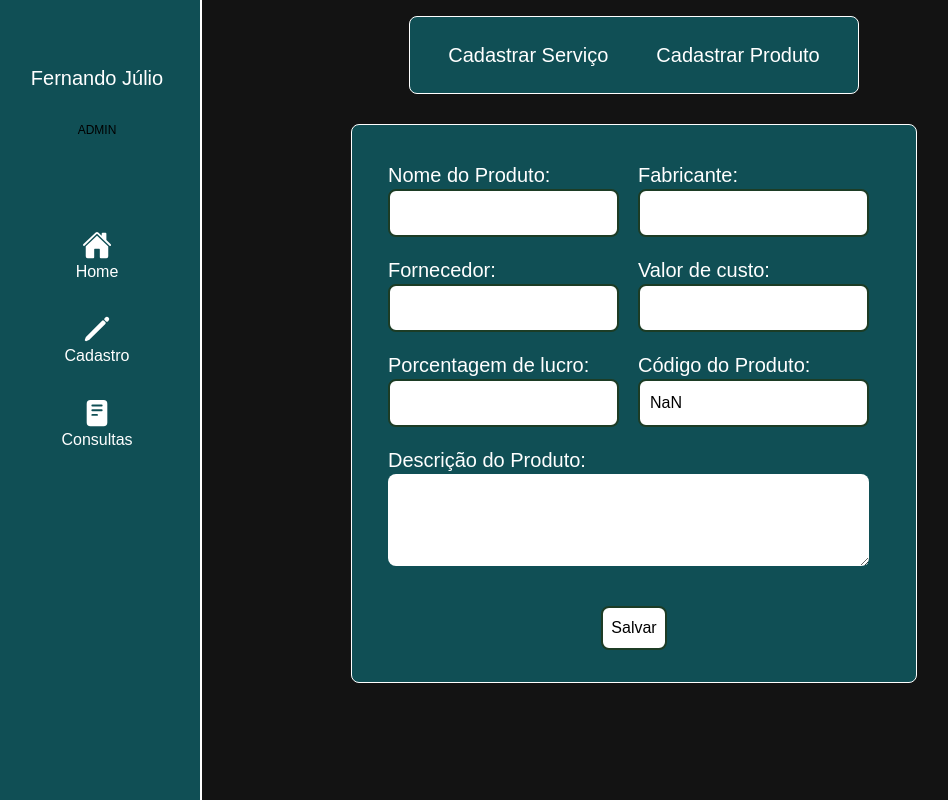
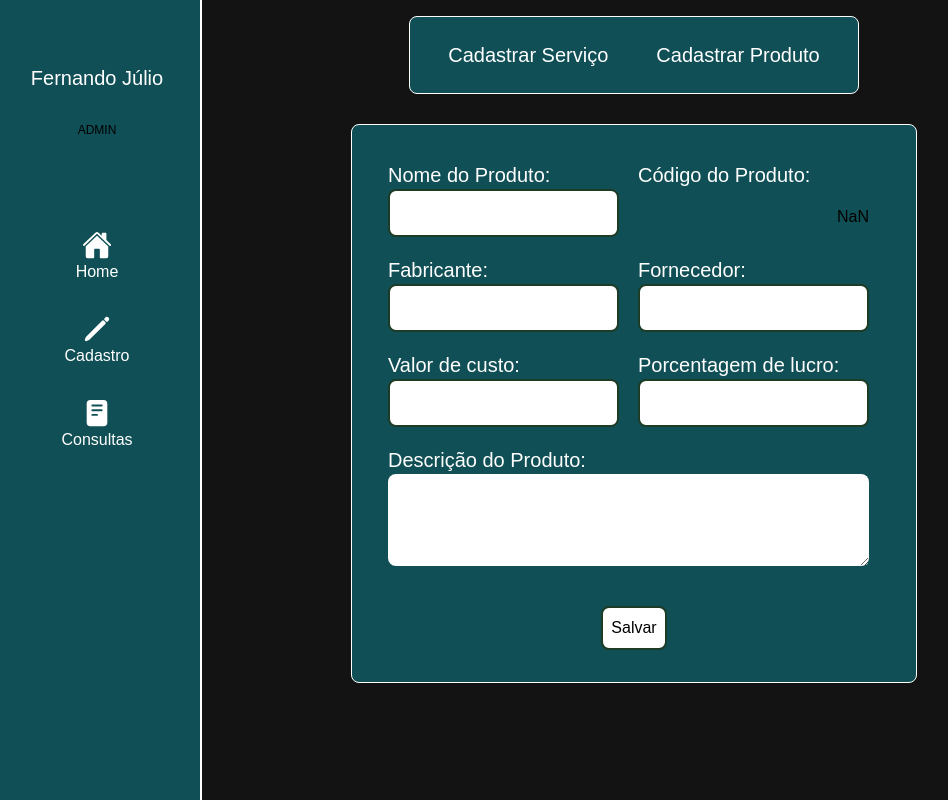
Before and after one commit to FernandoJMartins/Garagee, a Next.js app: page /Cadastro in a window 1280 px wide. Both pictures are taken after a click on the element "Cadastrar Produto". Shown: the whole page, without its empty margins (6-954 px from the left). Built offline with nearby package versions, Linux system fonts and the light colour scheme; no server answers; the database is empty.

Commit message:
servicoADD fix

```diff
--- a/src/app/contexts/teste.js
+++ b/src/app/contexts/teste.js
@@ -187,7 +187,9 @@ export default function ServicoProvider({ children }) {
 
   };
   const createServico = async (servico) => {
-    const newServico = await create('servico', servico);
+    const id = await getLastCodFrom('servico');
+
+    const newServico = await create('servico', { ...servico, Código: id + 1});
 
     setServico(newServico);
     console.log(newServico)
@@ -208,8 +210,9 @@ export default function ServicoProvider({ children }) {
     setProduto(newProduto);
   };
 
-  const getNewId = async (Produto) => {
-    const lastCod = await getLastCodFrom('Produto');
+  const getNewId = async (resource) => {
+    const table = String(resource);
+    const lastCod = await getLastCodFrom(table);
     return lastCod + 1;
   }
 
--- a/src/components/Cadastro/CadProdutoForm.jsx
+++ b/src/components/Cadastro/CadProdutoForm.jsx
@@ -57,7 +57,7 @@ export default function CadProdutoForm(){
             </label>
             <input
               onChange={handleChange}
-              value={ProdutoData.Nome}
+
               type="text"
               name="Nome"
               id="nomeProduto"
@@ -65,6 +65,14 @@ export default function CadProdutoForm(){
               autoComplete="off"
               className="p-[10px] rounded-lg bg-white"
             />
+          </div>
+          <div id="IdProduto" className="m-1 flex flex-col mr-[15px] mb-[15px]">
+            <label className="text-xl text-white" htmlFor="IdProduto">
+              Código do Produto:
+            </label>
+            <div className="flex justify-center center align-center mt-4 ml-auto">
+            {cod}
+              </div>
           </div>
           <div
             id="fabricante"
@@ -75,7 +83,6 @@ export default function CadProdutoForm(){
             </label>
             <input
               onChange={handleChange}
-              value={ProdutoData.Fabricante}
               type="text"
               name="Fabricante"
               id="fabricante"
@@ -93,7 +100,6 @@ export default function CadProdutoForm(){
             </label>
             <input
               onChange={handleChange}
-              value={ProdutoData.Fornecedor}
               autoComplete="off"
               name="Fornecedor"
               id="Fornecedor"
@@ -110,7 +116,6 @@ export default function CadProdutoForm(){
             </label>
             <input
               onChange={handleChange}
-              value={ProdutoData.ValorCusto}
               type="text"
               name="ValorCusto"
               id="valorProduto"
@@ -131,7 +136,6 @@ export default function CadProdutoForm(){
             </label>
             <input
               onChange={handleChange}
-              value={ProdutoData.PorcentagemLucro}
               type="text"
               name="PorcentagemLucro"
               id="porcentagem_lucroProduto"
@@ -140,21 +144,7 @@ export default function CadProdutoForm(){
               className="p-[10px] rounded-lg bg-white"
             />
           </div>
-          <div id="IdProduto" className="m-1 flex flex-col mr-[15px] mb-[15px]">
-            <label className="text-xl text-white" htmlFor="IdProduto">
-              Código do Produto:
-            </label>
-            <input
-              onChange=""
-              value={cod}
-              type="text"
-              name="cod"
-              id="cod"
-              placeholder=""
-              autoComplete="off"
-              className="p-[10px] rounded-lg bg-white"
-            />
-          </div>
+
         </div>
         <div
           id="DescricaoProduto"
@@ -165,7 +155,6 @@ export default function CadProdutoForm(){
           </label>
           <textarea
             onChange={handleChange}
-            value={ProdutoData.Descrição}
             type="text"
             name="Descrição"
             id="Descrição"
--- a/src/components/Cadastro/CadServico.jsx
+++ b/src/components/Cadastro/CadServico.jsx
@@ -6,14 +6,19 @@ export default function CadServico(){
         servico,
         createServico
         } = useServico()
+
+
     const handleChange = (event) => {
         let { name, value } = event.target;
-
         setServico({ ...servico, [name]: value });
       };
 
+
     const handleFormSubmit = async (event) => {
         event.preventDefault();
+
+        let { name, value } = event.target;
+        setServico({ ...servico, [name]: value });
         await createServico(servico);
         alert("Serviço cadastrado com sucesso!")
       };
@@ -34,7 +39,6 @@ export default function CadServico(){
                         </label>
                         <input
                         onChange={handleChange}
-                        value={servico.Nome}
                         type="text"
                         name="Nome"
                         id="nomeServico"
@@ -51,7 +55,6 @@ export default function CadServico(){
                         </label>
                         <input
                         onChange={handleChange}
-                        value={servico.ValorCusto}
                         type="text"
                         name="ValorCusto"
                         id="ValorCustoServico"
@@ -68,7 +71,6 @@ export default function CadServico(){
                         </label>
                         <textarea
                             onChange={handleChange}
-                            value={servico.Descrição}
                             type="text"
                             name="Descrição"
                             id="DescricaoServico"
--- a/src/components/Cards/CardServicoConsulta.jsx
+++ b/src/components/Cards/CardServicoConsulta.jsx
@@ -5,7 +5,7 @@ export default function CardServicoConsulta({result}){
 
     <div className='flex justify-center items-center ml-[50px] pt-[30px]'>
     <div className="bg-white rounded-lg shadow-md p-6 max-w-xs mx-auto w-80">
-      <h2 className="text-xl font-semibold mb-4">Serviço de id: {result && result.ID}</h2>
+      <h2 className="text-xl font-semibold mb-4">Serviço de id: {result && result.Código}</h2>
       <div className="mb-4">
         <label className="block text-gray-700 text-sm font-bold mb-2" htmlFor="campo1">
           Nome:
```
